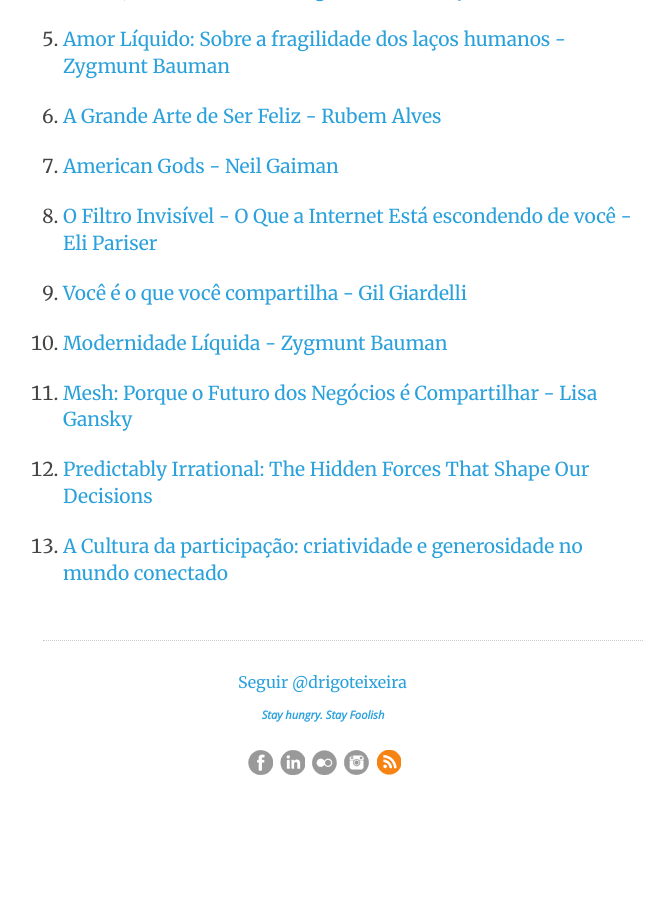
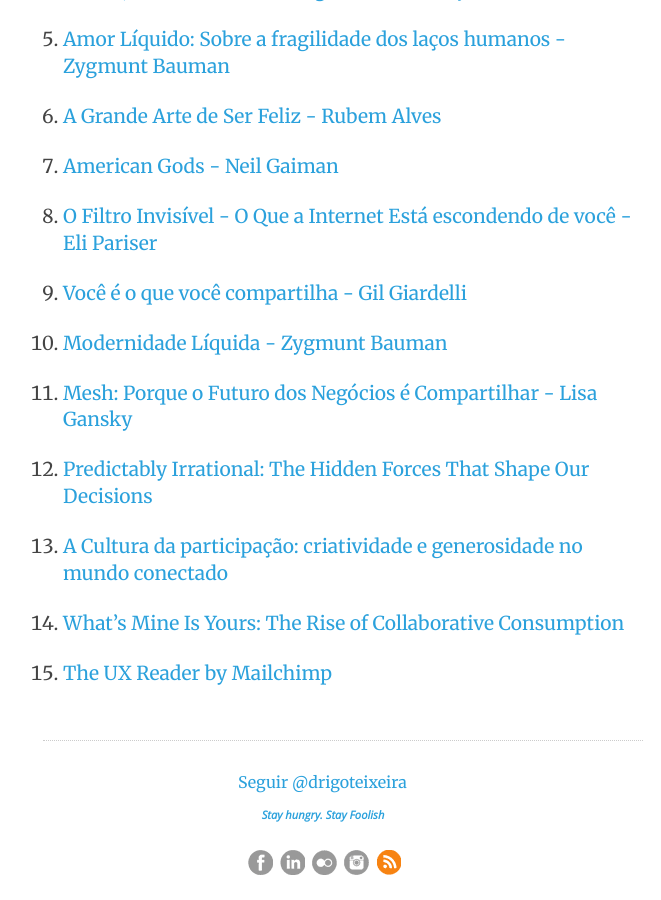
Before and after one commit to drigoteixeira/drigoteixeira.github.io, a Jekyll site: the page built from _posts/2015-01-16-livros-2015.md, in a window 1280 px wide and 900 px high, scrolled down 842 px. Shown: the whole window, without its empty margins (317-978 px from the left). Built offline with Jekyll 4.4.1, drawn with Linux system fonts in a browser that asks for light colours; nearby versions of some CDN libraries; comment, search, counter and statistics services are not loaded; before the commit the page ends 1642 px from its top, so only the background shows below that.

Commit message:
Update 2015-01-16-livros-2015.md

```diff
--- a/_posts/2015-01-16-livros-2015.md
+++ b/_posts/2015-01-16-livros-2015.md
@@ -27,3 +27,5 @@
 11. [Mesh: Porque o Futuro dos Negócios é Compartilhar - Lisa Gansky](http://www.amazon.com.br/dp/B00OI1XBTO)
 12. [Predictably Irrational: The Hidden Forces That Shape Our Decisions](http://www.amazon.com.br/dp/B002RI9QJE)
 13. [A Cultura da participação: criatividade e generosidade no mundo conectado](http://www.amazon.com.br/dp/B008ND82PQ)
+14. [What's Mine Is Yours: The Rise of Collaborative Consumption](http://www.amazon.com.br/dp/B003VIWNEO)
+15. [The UX Reader by Mailchimp](http://theuxreader.com/)
```
